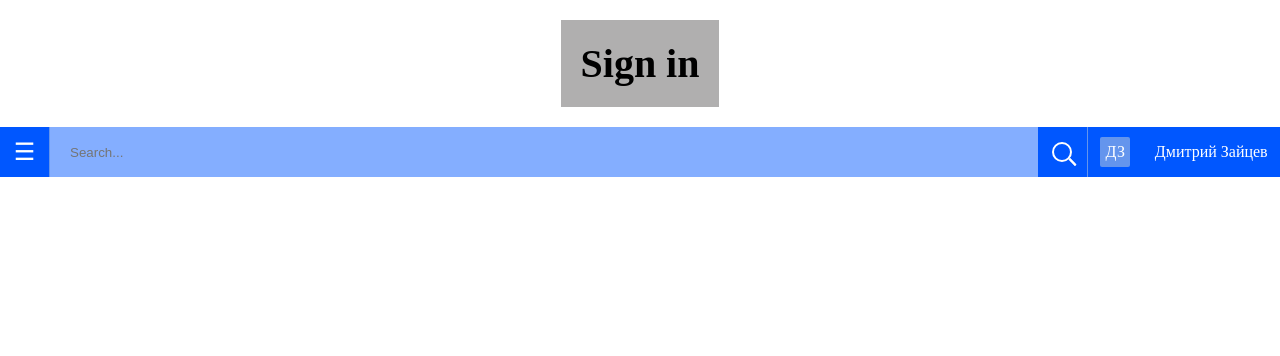
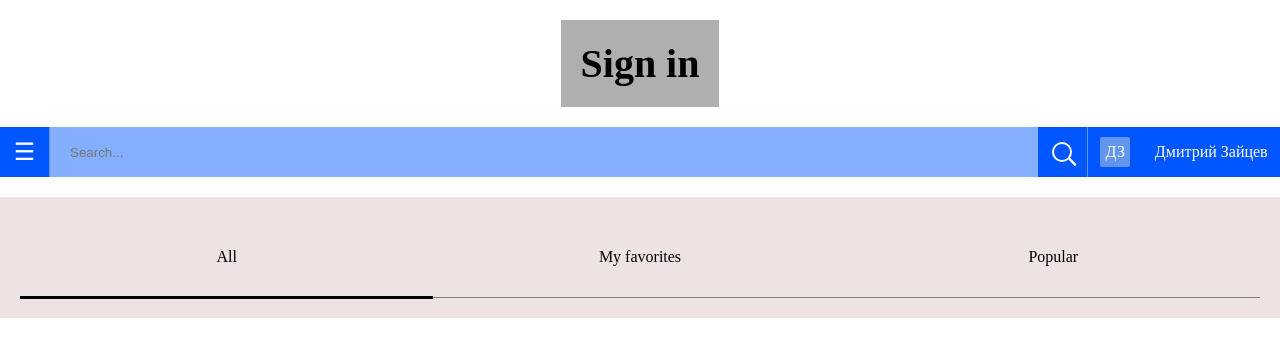
Before and after one commit to d1mag1c/TMS_hw_React, a React (Create React App) app: page / in a window 1280 px wide. Shown: the top 356 px of the page. Built offline with nearby package versions, Linux system fonts and the light colour scheme.

Commit message:
add tabs

```diff
--- a/src/components/header/burger/burgerList/style.ts
+++ b/src/components/header/burger/burgerList/style.ts
@@ -6,6 +6,7 @@ export const BurgerListBlock = styled.div`
   min-height: max-content;
   background: #0057ff;
   top: 50px;
+  z-index: 2;
 `
 
 export const BurgerListUl = styled.ul`
--- /dev/null
+++ b/src/components/tabs/Tabs.tsx
@@ -0,0 +1,32 @@
+import React, {useState} from 'react';
+import {TabsBlock, TabsList, TabsLi, BorderTab} from "./style";
+
+const Tabs = () => {
+    const [toggleState, setToggleState] = useState(1)
+    const TabUse = (index: number) => {
+        setToggleState(index)
+    }
+    return (
+        <TabsBlock>
+            <TabsList>
+                <TabsLi
+                    onClick={() => TabUse(1)}>
+                    All
+                    {toggleState === 1 ? <BorderTab/> : ''}
+                </TabsLi>
+                <TabsLi
+                    onClick={() => TabUse(2)}>
+                    My favorites
+                    {toggleState === 2 ? <BorderTab/> : ''}
+                </TabsLi>
+                <TabsLi
+                    onClick={() => TabUse(3)}>
+                    Popular
+                    {toggleState === 3 ? <BorderTab/> : ''}
+                </TabsLi>
+            </TabsList>
+        </TabsBlock>
+    );
+};
+
+export default Tabs;
--- /dev/null
+++ b/src/components/tabs/style.ts
@@ -0,0 +1,33 @@
+import styled from "styled-components";
+
+export const TabsBlock = styled.section`
+  width: 100%;
+  height: max-content;
+  padding: 20px;
+  margin: 20px 0;
+  background: #eee2e2;
+`
+export const TabsList = styled.ul`
+  display: flex;
+  border-bottom: 1px solid grey;
+`
+
+export const TabsLi = styled.li`
+  display: flex;
+  justify-content: center;
+  align-items: center;
+  width: 100%;
+  height: 80px;
+  position: relative;
+
+  &:hover {
+    color: blue;
+    cursor: pointer;
+  }
+`
+export const BorderTab = styled.span`
+  position: absolute;
+  border-bottom: 3px solid black;
+  width: 100%;
+  bottom: -2px;
+`
--- a/src/index.tsx
+++ b/src/index.tsx
@@ -3,6 +3,7 @@ import ReactDOM from 'react-dom/client';
 import Title from "./components/title/Title";
 import {GlobalStyle} from "./style";
 import Header from "./components/header/Header";
+import Tabs from "./components/tabs/Tabs";
 
 const root = ReactDOM.createRoot(
     document.getElementById('root') as HTMLElement
@@ -12,5 +13,6 @@ root.render(
         <GlobalStyle/>
         <Title/>
         <Header />
+        <Tabs/>
     </>
 );
```
